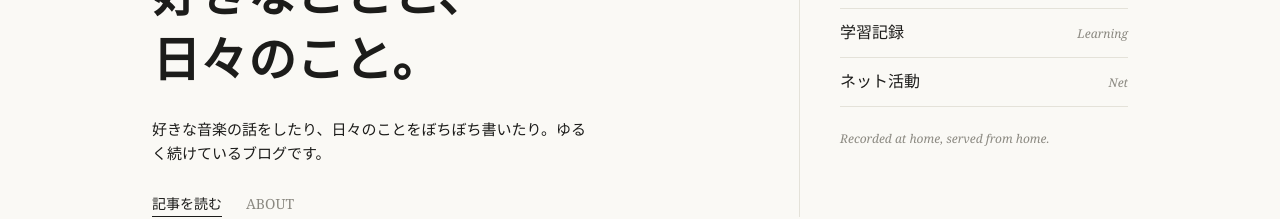
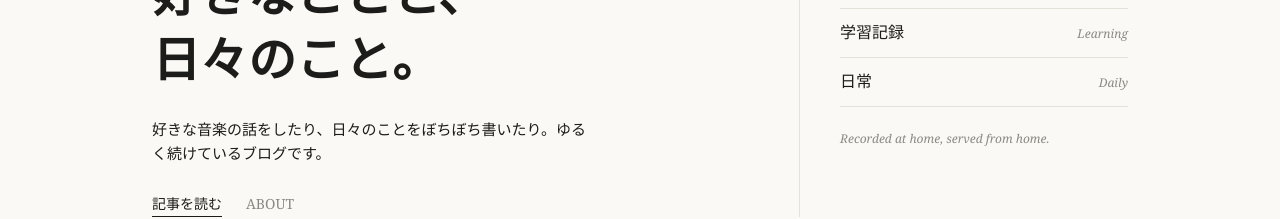
Before and after one commit to tsugunaga-46/my-blog, a Next.js app: page / in a window 1280 px wide. Shown: the part 229-448 px from the top of the page. Built offline with nearby package versions, Linux system fonts and the light colour scheme.

Commit message:
Rename net category label from ネット活動 to 日常

```diff
--- a/src/app/blog/page.tsx
+++ b/src/app/blog/page.tsx
@@ -5,7 +5,7 @@ const FILTERS: { key: "all" | Category; label: string }[] = [
   { key: "all", label: "すべて" },
   { key: "music", label: "音楽" },
   { key: "learning", label: "学習記録" },
-  { key: "net", label: "ネット活動" },
+  { key: "net", label: "日常" },
 ];
 
 export default async function BlogPage({
--- a/src/app/page.tsx
+++ b/src/app/page.tsx
@@ -4,7 +4,7 @@ import { CATEGORY_META, formatDate, posts, type Category } from "@/lib/posts";
 const INDEX_ITEMS: { category: Category; en: string }[] = [
   { category: "music", en: "Music" },
   { category: "learning", en: "Learning" },
-  { category: "net", en: "Net" },
+  { category: "net", en: "Daily" },
 ];
 
 export default function Home() {
--- a/src/lib/posts.ts
+++ b/src/lib/posts.ts
@@ -3,7 +3,7 @@ export type Category = "music" | "learning" | "net";
 export const CATEGORY_META: Record<Category, { label: string; className: string }> = {
   music: { label: "音楽", className: "text-category-music border-category-music" },
   learning: { label: "学習記録", className: "text-category-learning border-category-learning" },
-  net: { label: "ネット活動", className: "text-category-net border-category-net" },
+  net: { label: "日常", className: "text-category-net border-category-net" },
 };
 
 export type Post = {
```
